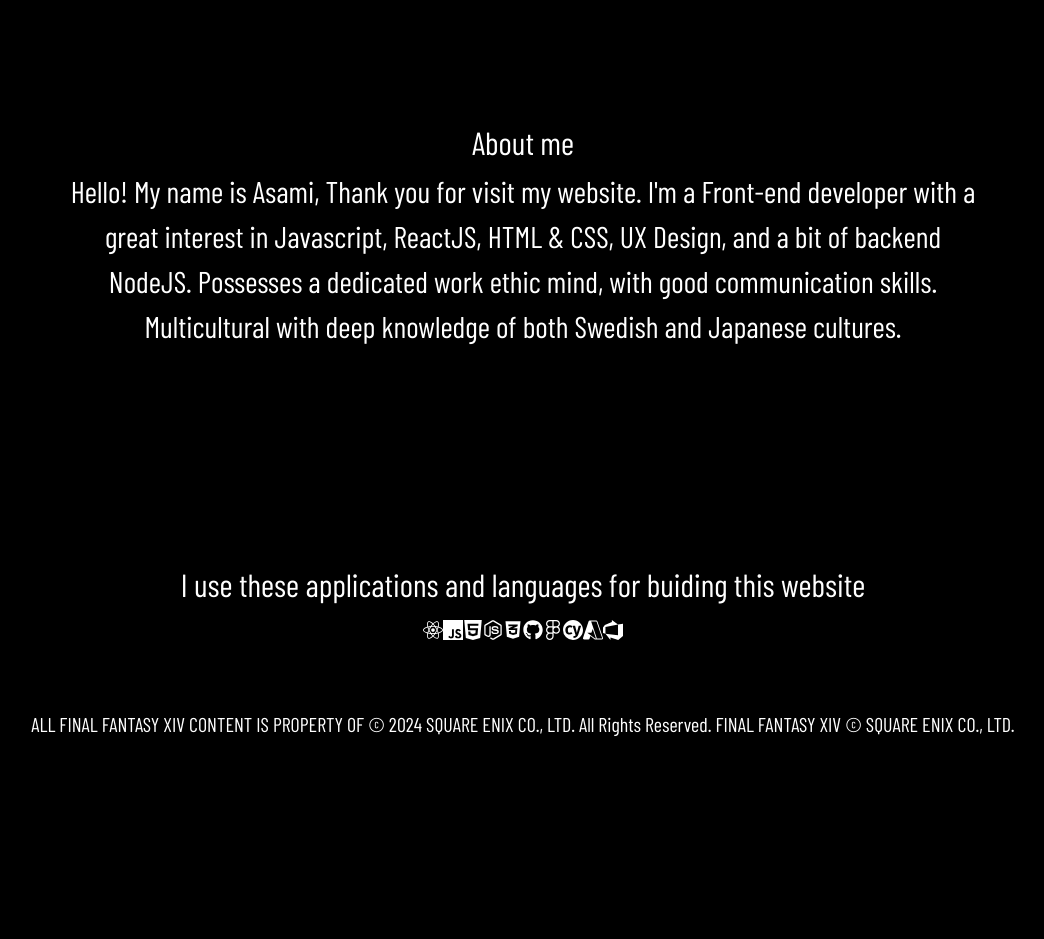
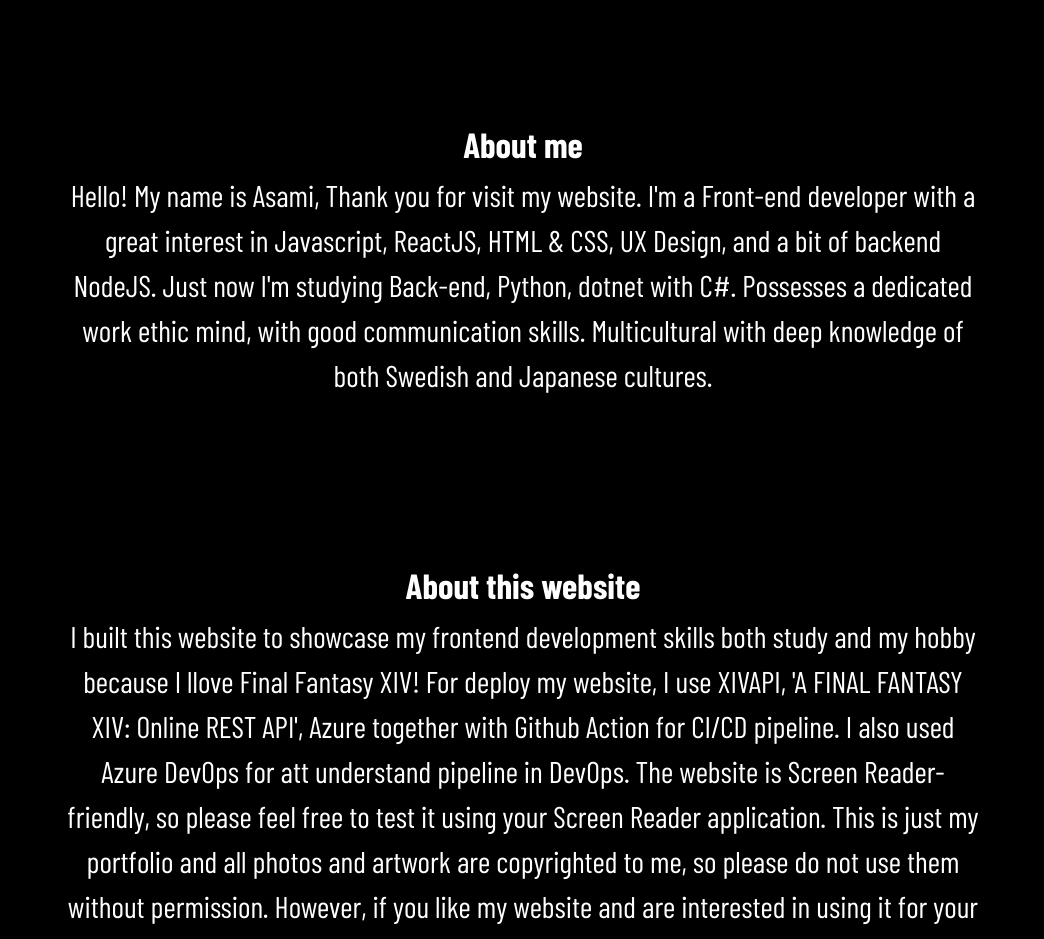
Before and after one commit to Asamijonsson/portfolio2023, a React (Create React App) app: page /aboutme in a window 1280 px wide. Shown: the part 160-1099 px from the top of the page, without its empty margins (117-1161 px from the left). Before the commit the page ends 954 px from the top, so only its background shows below. Built offline with nearby package versions, Linux system fonts and the light colour scheme.

Commit message:
change lubricant in about

```diff
--- a/src/Pages/Aboutme.jsx
+++ b/src/Pages/Aboutme.jsx
@@ -12,24 +12,24 @@
         Japanese
       </Link> */}
       <article className={style.aboutme}>
-        <h2>About me</h2>
+        <h2 className={style.lubricant}>About me</h2>
         <p className={style.maintext}>
           Hello! My name is Asami, Thank you for visit my website. I'm a Front-end
           developer with a great interest in Javascript,
-          ReactJS, HTML & CSS, UX Design, and a bit of backend NodeJS.
+          ReactJS, HTML & CSS, UX Design, and a bit of backend NodeJS. Just now I'm studying
+          Back-end, Python, dotnet with C#.
           Possesses a dedicated work ethic mind, with good communication
           skills. Multicultural with deep knowledge of both Swedish and
           Japanese cultures.
         </p>
       </article>
 
-      {/* <article className={style.aboutwebsite}>
-        <h2>About this website</h2>
+      <article className={style.aboutwebsite}>
+        <h2 className={style.lubricant}>About this website</h2>
         <p className={style.maintext}>
-          I'm a frontend developer and also chef from
-          Japan. I built this website to showcase my frontend development
-          skills.
-          For deploy my website, I use Azure together with Github Action for CI/CD pipeline. I also used Azure DevOps for att understand pipeline in DevOps.
+          I built this website to showcase my frontend development
+          skills both study and my hobby because I llove Final Fantasy XIV!
+          For deploy my website, I use XIVAPI, 'A FINAL FANTASY XIV: Online REST API', Azure together with Github Action for CI/CD pipeline. I also used Azure DevOps for att understand pipeline in DevOps.
           The website is Screen Reader-friendly, so please feel free to
           test it using your Screen Reader application. This is just my
           portfolio and all photos and artwork are copyrighted to me, so please
@@ -38,7 +38,7 @@
           like to try my food based on the photos, please don't hesitate to
           contact me!
         </p>
-      </article> */}
+      </article>
       <article className={style.aboutmeKnowledge}>
         <h2>
           I use these applications and languages for buiding this website
--- a/src/Pages/Aboutme.module.css
+++ b/src/Pages/Aboutme.module.css
@@ -5,10 +5,13 @@
   font-size: 30px;
 }
 
+.lubricant{
+  font-weight: bold;
+  font-size: 35px;
+}
 
 .aboutme{
   padding-top: 150px;
-  padding-bottom: 150px;
 }
 
 .aboutwebsite{
```
